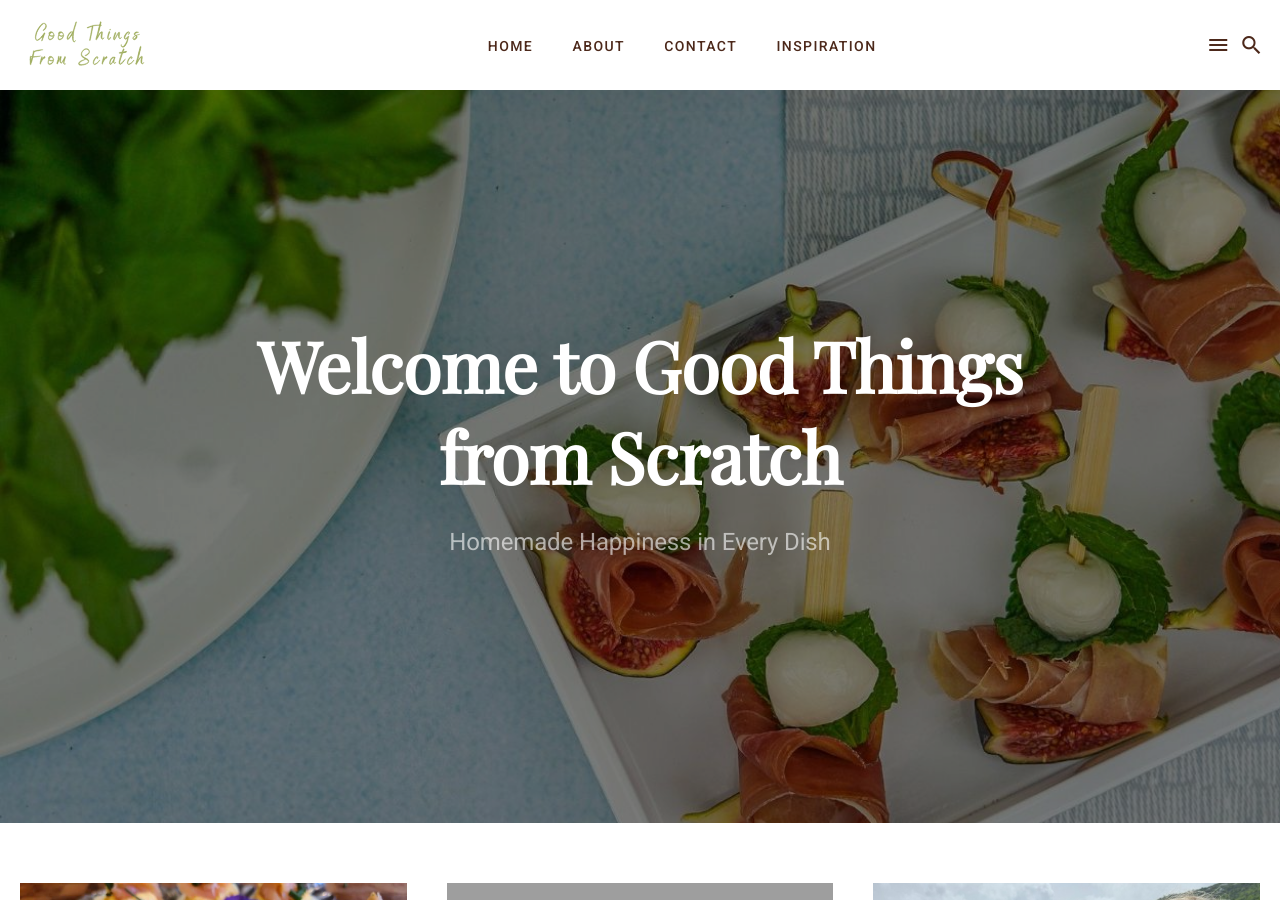
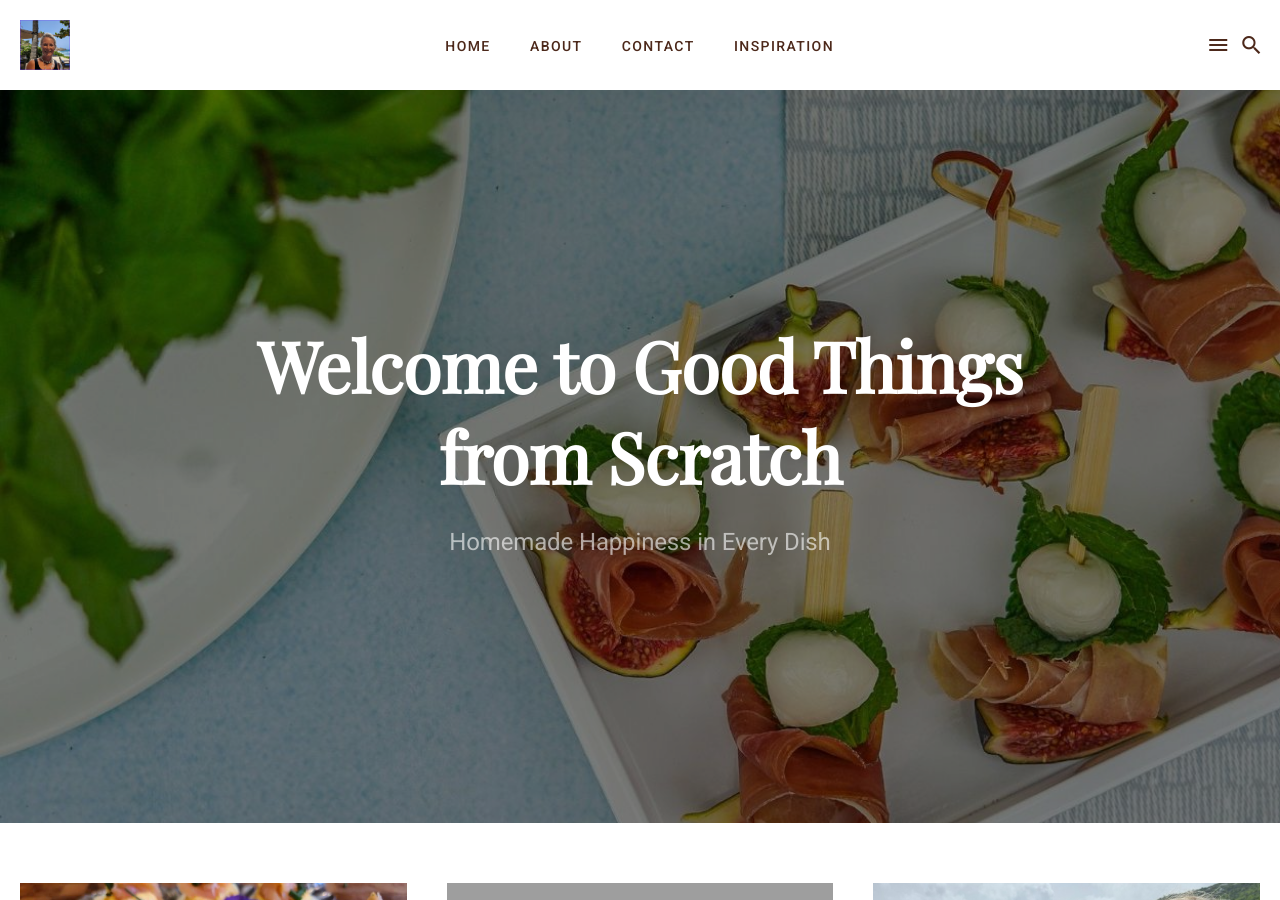
Before and after one commit to Stillpoint-Software/GoodThingsFromScratch, a Jekyll site: the page built from index.html, in a window 1280 px wide and 900 px high. Built offline with Jekyll 4.4.1, drawn with Linux system fonts in a browser that asks for light colours; nearby versions of some CDN libraries; the list of posts is cut into pages by our own code; grey boxes are pictures that could not be loaded.

Commit message:
Update _config.yml

```diff
--- a/_config.yml
+++ b/_config.yml
@@ -2,7 +2,7 @@
 #-------------------------------
 # General Site Settings
 title: Good Things from Scratch
-logo: "/assets/logo.svg" # You can add own logo. For example '/assets/logo.png'.
+logo: "/assets/profile-picture.png" # You can add own logo. For example '/assets/logo.png'.
 description: Homemade Happiness in Every Dish
 baseurl: "" # the subpath of your site, e.g. /blog
 url: "https://goodthingsfromscratch.netlify.app" # the base hostname & protocol for your site, e.g. http://example.com
```
